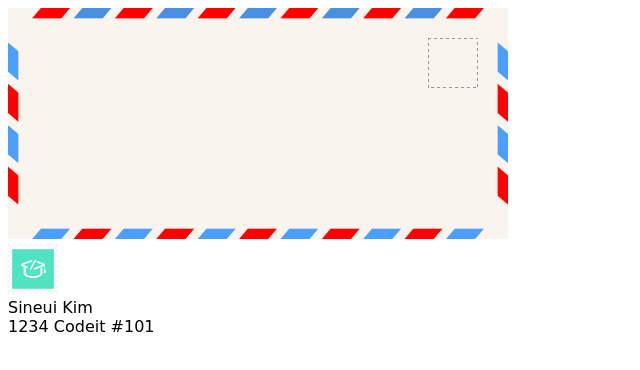
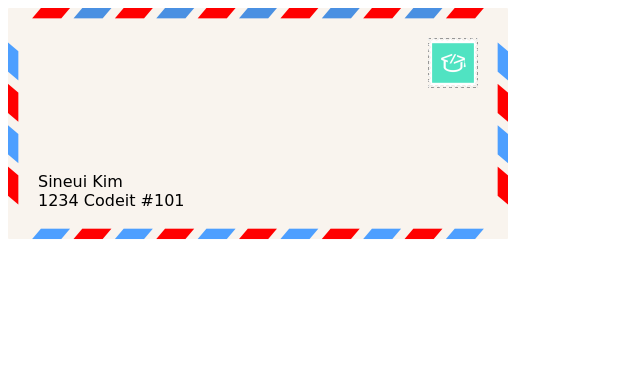
Before and after one commit to son1473/learn_position, a plain HTML site: page position-absolute/index.html in a window 1280 px wide. Shown: the whole page, without its empty margins (0-640 px from the left). Drawn offline with Linux system fonts and the light colour scheme.

Commit message:
Complete position absolute with envelope

```diff
--- a/position-absolute/styles.css
+++ b/position-absolute/styles.css
@@ -1,12 +1,22 @@
 .env-div {
   width: 500px;
   height: 232px;
+  position: relative;
+  /*가장 가까운 포지셔닝이 된 조상 요소, 기준 점이 된다.*/
 }
 
 .address {
   font-family: cursive;
 }
 
-/*
-이곳에 코드를 작성하세요.
-*/
+.stamp {
+	position: absolute;
+	top: 30px;
+	right: 30px;
+}
+
+.address {
+	position: absolute;
+	bottom: 30px;
+	left: 30px;
+}
```
